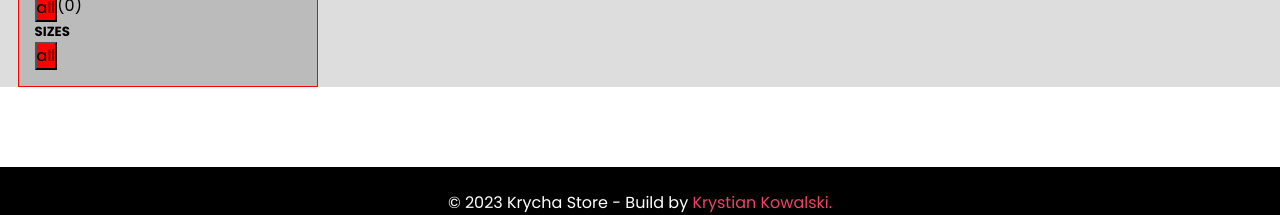
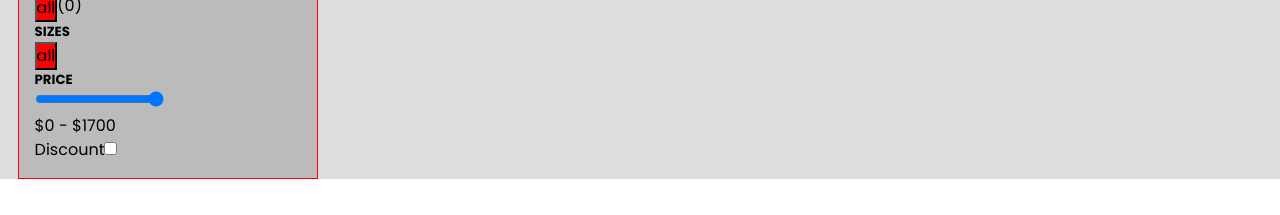
Before and after one commit to Krycha94/fullstack-nextjs-ecommerce, a Next.js app: page /products in a window 1280 px wide. Shown: the part 443-658 px from the top of the page. Built offline with nearby package versions, Linux system fonts and the light colour scheme; no server answers; the database is empty.

Commit message:
Add price filter

```diff
--- a/components/Filters/Filters.tsx
+++ b/components/Filters/Filters.tsx
@@ -11,6 +11,10 @@ type FiltersProps = {
 			category: string;
 			brand: string;
 			size: string;
+			minPrice: number;
+			maxPrice: number;
+			price: number;
+			discount: boolean;
 		};
 	};
 	updateFilters: (e: FiltersType) => void;
@@ -19,7 +23,16 @@ type FiltersProps = {
 const Filters = ({ state, updateFilters }: FiltersProps) => {
 	const {
 		allProducts,
-		filters: { text, category, brand, size },
+		filters: {
+			text,
+			category,
+			brand,
+			size,
+			minPrice,
+			maxPrice,
+			price,
+			discount,
+		},
 	} = state;
 
 	const categories = getUniqueValues(allProducts, "category");
@@ -108,6 +121,33 @@ const Filters = ({ state, updateFilters }: FiltersProps) => {
 						</button>
 					))}
 				</div>
+				<div className={styles.filters__formControl}>
+					<h5>PRICE</h5>
+					<input
+						type="range"
+						name="price"
+						onChange={updateFilters}
+						min={minPrice}
+						max={maxPrice}
+						value={price}
+						step={50}
+					/>
+					<div>
+						<p>
+							${minPrice} - ${price}
+						</p>
+					</div>
+				</div>
+				<div className={styles.filters__formControl}>
+					<label htmlFor="discount">Discount</label>
+					<input
+						type="checkbox"
+						name="discount"
+						id="discount"
+						onChange={updateFilters}
+						checked={discount}
+					/>
+				</div>
 			</form>
 		</section>
 	);
--- a/components/Products/Products.tsx
+++ b/components/Products/Products.tsx
@@ -6,7 +6,6 @@ import Breadcrumbs from "@/components/Breadcrumbs/Breadcrumbs";
 import Filters from "../Filters/Filters";
 import ProductList from "../ProductList/ProductList";
 import ProductType from "@/types/ProductType";
-import FiltersType from "@/types/FiltersType";
 import styles from "./Products.module.scss";
 
 type ProductsProps = {
@@ -17,16 +16,29 @@ const Products = ({ products }: ProductsProps) => {
 	const [state, dispatch] = useReducer(filterReducer, {
 		allProducts: products,
 		filteredProducts: products,
-		filters: { text: "", category: "all", brand: "all", size: "all" },
+		filters: {
+			text: "",
+			category: "all",
+			brand: "all",
+			size: "all",
+			minPrice: 0,
+			maxPrice: 1700,
+			price: 1700,
+			discount: false,
+		},
 	});
 	// console.log(state.filters);
 
-	const updateFilters = (e: FiltersType) => {
-		let name = e.currentTarget.name;
-		let value = e.currentTarget.value;
+	const updateFilters = (e: any) => {
+		let name = e.target.name;
+		let value = e.target.value;
 
 		if (name === "category" || name === "brand" || name === "size") {
-			value = e.currentTarget.textContent as string;
+			value = e.target.textContent;
+		}
+
+		if (name === "discount") {
+			value = e.target.checked;
 		}
 
 		console.log(name, value);
--- a/reducers/FilterReducer.tsx
+++ b/reducers/FilterReducer.tsx
@@ -3,7 +3,16 @@ import ProductType from "@/types/ProductType";
 type FilterStateType = {
 	allProducts: ProductType[];
 	filteredProducts: ProductType[];
-	filters: { text: string; category: string; brand: string; size: string };
+	filters: {
+		text: string;
+		category: string;
+		brand: string;
+		size: string;
+		minPrice: number;
+		maxPrice: number;
+		price: number;
+		discount: boolean;
+	};
 };
 
 type UpdateFiltersAction = {
@@ -28,7 +37,7 @@ const filterReducer = (state: FilterStateType, action: FilterActionType) => {
 
 	if (action.type === "FILTER_PRODUCTS") {
 		const { allProducts } = state;
-		const { text, category, brand, size } = state.filters;
+		const { text, category, brand, size, price, discount } = state.filters;
 		let tempProducts = [...allProducts];
 
 		if (text) {
@@ -49,6 +58,14 @@ const filterReducer = (state: FilterStateType, action: FilterActionType) => {
 				product.size.includes(size as any)
 			);
 		}
+		if (price) {
+			tempProducts = tempProducts.filter((product) => product.price <= +price);
+		}
+		if (discount) {
+			tempProducts = tempProducts.filter(
+				(product) => product.discount === true
+			);
+		}
 
 		return { ...state, filteredProducts: tempProducts };
 	}
```
